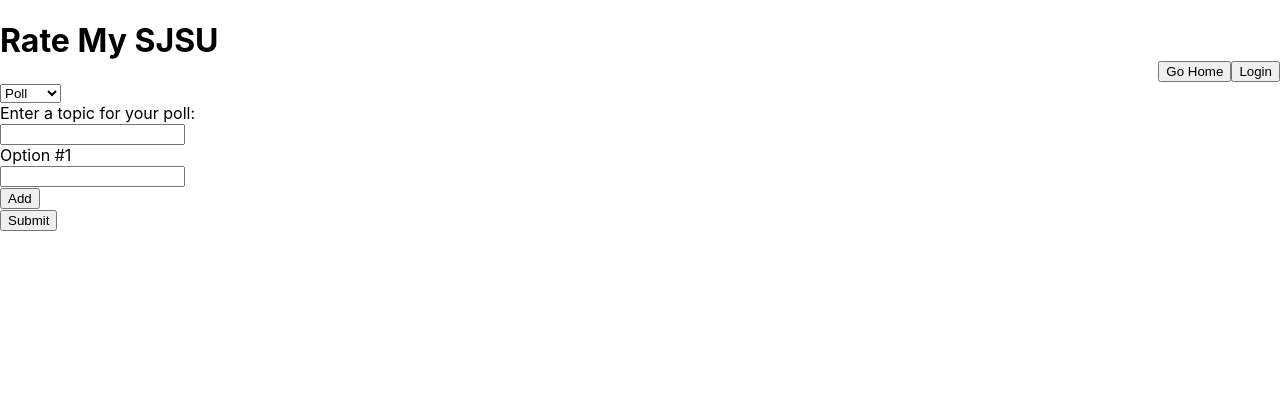
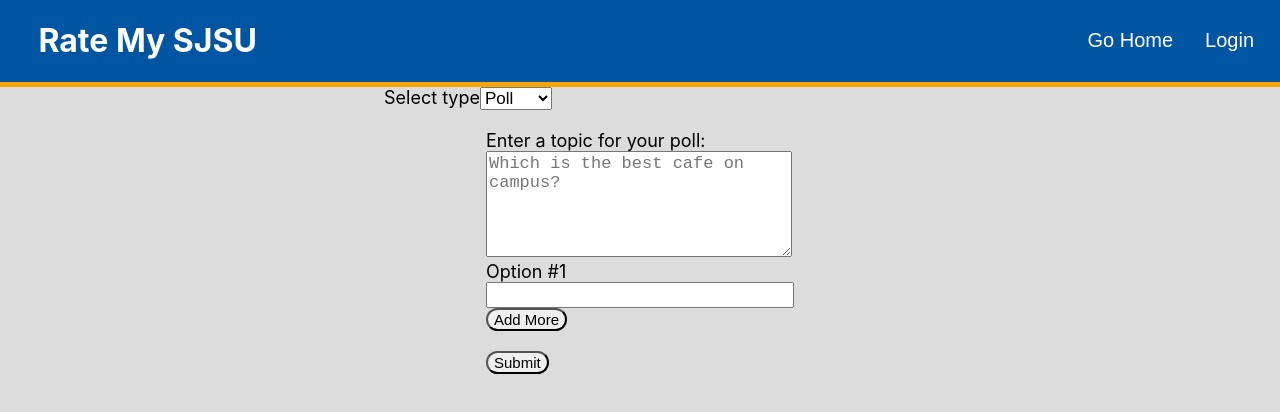
Before and after one commit to nguyendinhhh/crowd-source-rating-app, a React (Create React App) app in the folder client/: page /create in a window 1280 px wide. Shown: the top 412 px of the page. Built offline with nearby package versions, Linux system fonts and the light colour scheme; no server answers.

Commit message:
Updated client/src/App.css for the navigator bar and updated client/src/views/Create.js for the create a poll/rating page.

```diff
--- a/client/src/App.css
+++ b/client/src/App.css
@@ -1,8 +1,95 @@
+button {
+  border-radius: 15px;
+  font-size: 15px;
+}
+
+button:hover {
+  cursor:pointer
+}
+
+h1{
+  margin-left: 3%;
+}
+
+label {
+  font-size: 18px;
+}
+
+select {
+  font-size: 17px;
+}
+
+input {
+  width: 300px;
+  font-size: 17px;
+}
+
+textarea {
+  font-size: 17px;
+  width: 300px;;
+  height: 100px;
+}
+
 .navbar {
   display: flex;
+  background-color: #0055a2;
+  color: white;
+  border-bottom: 5px solid;
+  border-color: orange;
+}
+
+.navbar button {
+  margin: 10px;
+  font-size: 20px;
+  border: none;
+  background-color: #0055a2;
+  color: white;
 }
 
 .navbarButtons{
   margin-left: auto;
-  align-self: flex-end;
+  align-self: center;
+  padding: 10px;
 }
+
+.wrapper {
+  background-color: rgb(220, 220, 220);
+  height:100vh;
+}
+
+.search-bar {
+  margin-top: 20px;
+  margin-left: 3%;
+}
+
+.search-bar input[type=text] {
+  width: 40%;
+  padding: 5px 10px;
+  font-size: 15px;
+}
+
+.search-bar button {
+  font-size: 18px;
+  margin-left: 10px;
+  border-radius: 0;
+}
+
+.item-list {
+  margin-left: 3%;
+  margin-top: 15px;
+}
+
+.item {
+  margin: 15px 0px;
+  font-size: 20px;
+}
+
+.main-form {
+  display: flex;
+  justify-content: center;
+  margin-top: 20px;
+}
+
+.type-selector {
+  margin-left: 30%;
+}
--- a/client/src/views/Create.js
+++ b/client/src/views/Create.js
@@ -71,18 +71,23 @@ const Create = (props) => {
 
     if(type == "poll"){
         return(
-            <div>
+            <div className='wrapper'>
                 <Navbar />
+                <div className='type-selector'>
+                    <label>Select type</label>
                     <select onChange={e => setType(e.target.value)}>
                         <option value="poll">Poll</option>
                         <option value="rating">Rating</option>
                     </select>
+                </div>
 
+                <div className='main-form'>
                     <form onSubmit={pollSubmitHandler}>
                     <div>
                         <label>Enter a topic for your poll:</label>
                     </div>
-                <input
+                    <textArea
+                        placeholder='Which is the best cafe on campus?'
                         name = "pollQuestion"
                         value = {pollQuestion}
                         onChange = {(e) => pollQuestionHander(e)}
@@ -103,36 +108,47 @@ const Create = (props) => {
                                 <button onClick={() => removeHandler(i)}>Remove</button>}
 
                                 {options.length - 1 === i &&
-                            <button onClick={() => addHandler()}>Add</button>}
+                                <button onClick={() => addHandler()}>Add More</button>}
                             </div>
                         </div>
                         );
                     })}
-                <button>Submit</button>
+                    <button style={{marginTop: 20}} >Submit</button>
                     </form>
+                </div>
             </div>
         )
     }
     else{
         return(
-            <div>
+            <div className='wrapper'>
                 <Navbar />
+                <div className='type-selector'>
+                    <label>Select type</label>
                     <select onChange={e => setType(e.target.value)}>
                         <option value="poll">Poll</option>
                         <option value="rating">Rating</option>
                     </select>
+                </div>
+                <div className='main-form'>
                     <form onSubmit={ratingSubmitHandler}>
                         <div>
                             <label>Enter a topic for your rating:</label>
                         </div>
-                <input
+                        <textarea
+                            placeholder='How would rate the new building?'
                             name = "ratingQuestion"
                             value = {ratingQuestion}
                             onChange = {(e) => ratingQuestionHander(e)}
                         />
-                <button>Submit</button>
+                        <div>
+                            <label>Your subject will be rated on a scale of 1-5</label>
+                        </div>
+                        <div>
+                            <button style={{marginTop: 10}}>Submit</button>
+                        </div>
                     </form>
-
+                </div>
             </div>
         )
     }
```
Also changed, not shown: 2 other files (tests, documents, lock files or other folders). Lines whose indentation alone changed are shown as unchanged.
